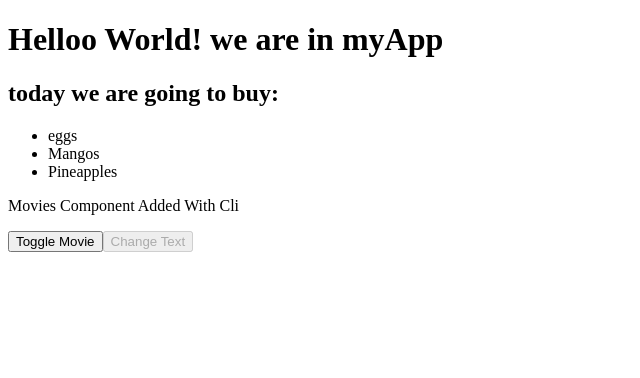
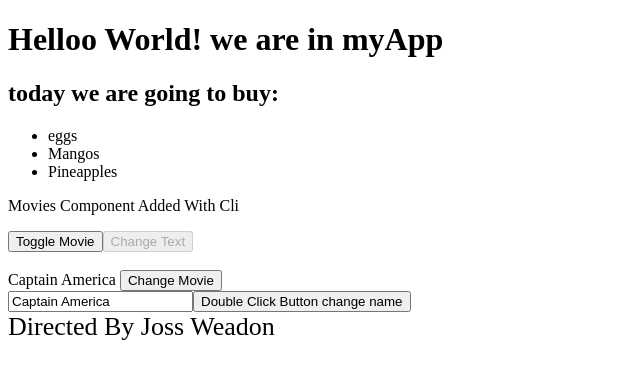
Before and after one commit to jude2go2/Angular-Course---sample-app, an Angular app: page / in a window 1280 px wide. Shown: the top 378 px of the page, without its empty margins (0-640 px from the left). Built offline with nearby package versions, Linux system fonts and the light colour scheme.

Commit message:
Lesson 6 Template Syntax

```diff
--- a/src/app/app.component.html
+++ b/src/app/app.component.html
@@ -10,3 +10,7 @@
 </div>
 
 <app-cli-movies></app-cli-movies>
+<br />
+<br />
+
+<app-template-syntax> </app-template-syntax>
--- a/src/app/app.module.ts
+++ b/src/app/app.module.ts
@@ -5,6 +5,8 @@ import { AppRoutingModule } from './app-routing.module';
 import { AppComponent } from './app.component';
 import { MovieComponent } from './components/movie/movie.component';
 import { CliMoviesComponent } from './components/cli-movies/cli-movies.component';
+import { TemplateSyntaxComponent } from './components/template-syntax/template-syntax.component';
+import { FormsModule } from '@angular/forms';
 
 @NgModule({
   declarations: [
@@ -12,11 +14,14 @@ import { CliMoviesComponent } from './components/cli-movies/cli-movies.component
     AppComponent,
     MovieComponent,
     CliMoviesComponent,
+    TemplateSyntaxComponent,
   ],
   imports: [
     // for modules
     BrowserModule,
     AppRoutingModule,
+    //import the forms module
+    FormsModule,
   ],
   providers: [], // for dependency injection
   bootstrap: [AppComponent], // startup
--- /dev/null
+++ b/src/app/components/template-syntax/template-syntax.component.html
@@ -0,0 +1,15 @@
+<div class="template-syntax">
+  {{ movieName }}
+
+  <button (click)="onButtonClick($event)" [disabled]="isDisabled">
+    Change Movie
+  </button>
+  <br />
+  <input type="text" [(ngModel)]="movieName" />
+
+  <button (dblclick)="onDbClick()">Double Click Button change name</button>
+  <div [style.font-size]="'26px'" [ngClass]="{ disabled: isDisabled }">
+    Directed By {{ movieObj.director?.firstName }}
+    <!-- ? is The safe navigation operator -->
+  </div>
+</div>
--- /dev/null
+++ b/src/app/components/template-syntax/template-syntax.component.scss
@@ -0,0 +1,5 @@
+.template-syntax {
+  .disabled {
+    background: rgb(255, 158, 158);
+  }
+}
--- /dev/null
+++ b/src/app/components/template-syntax/template-syntax.component.ts
@@ -0,0 +1,36 @@
+import { Component, OnInit } from '@angular/core';
+
+@Component({
+  selector: 'app-template-syntax',
+  templateUrl: './template-syntax.component.html',
+  styleUrls: ['./template-syntax.component.scss'],
+})
+export class TemplateSyntaxComponent implements OnInit {
+  public movieName: string = 'Iron Man';
+
+  public movieObj: { [key: string]: any } = {
+    name: 'Guardians 1',
+    cast: [],
+  };
+
+  public isDisabled: boolean = false;
+
+  constructor() {
+    setTimeout(() => {
+      this.movieName = 'Captain America';
+      this.movieObj.cast = ['actor 1', 'actor 2', 'actress 3', 'Groot'];
+      this.movieObj.director = {};
+      this.movieObj.director.firstName = 'Joss Weadon';
+    }, 3000);
+  }
+
+  public onButtonClick(event) {
+    this.movieName = 'Winter Soldier';
+    this.isDisabled = true;
+  }
+
+  public onDbClick() {
+    this.movieName = 'Black Widow';
+  }
+  ngOnInit(): void {}
+}
```
Also changed, not shown: 1 other file (tests, documents, lock files or other folders).
